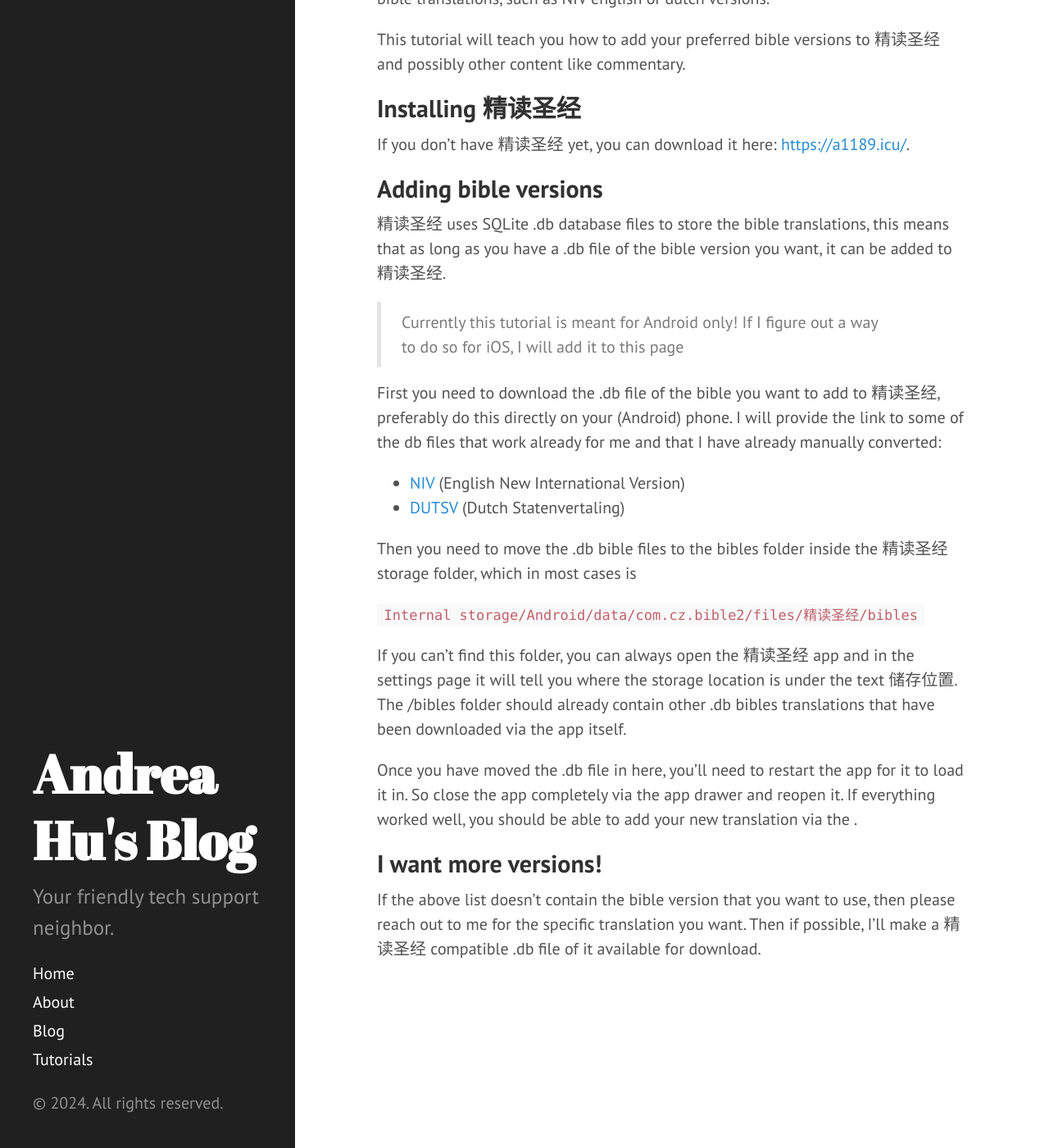
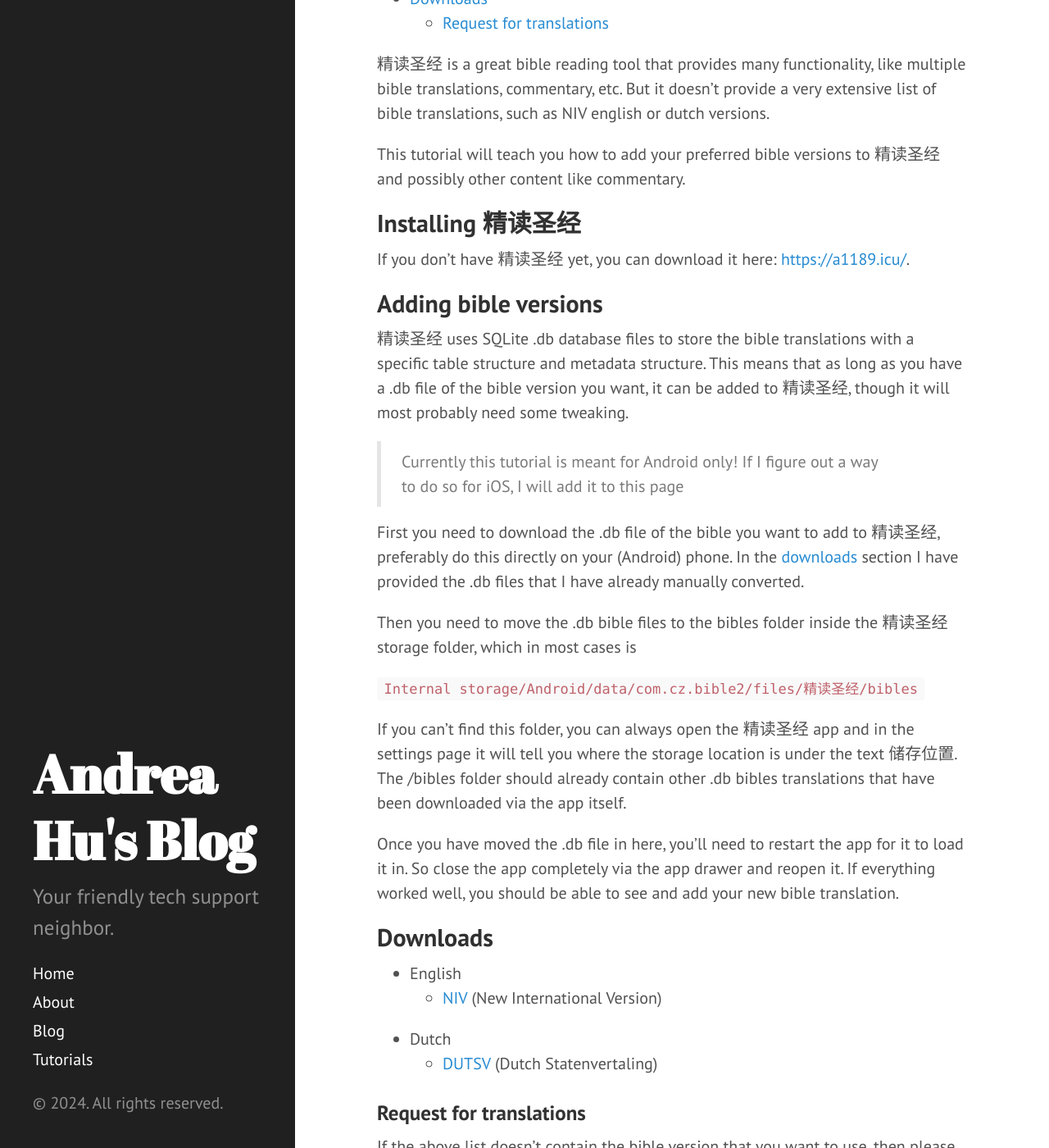
Before and after one commit to AndreaHu3299/AndreaHu3299.github.io, a Jekyll site: the page built from _tutorials/adding-more-bibles-to-精读圣经.md, in a window 1280 px wide and 1400 px high, scrolled down 257 px. Shown: the whole window at 82% size. Built offline with Jekyll 4.4.1, drawn with Linux system fonts in a browser that asks for light colours; some of the changed text lies outside the part shown.

```diff
--- a/_tutorials/adding-more-bibles-to-精读圣经.md
+++ b/_tutorials/adding-more-bibles-to-精读圣经.md
@@ -3,6 +3,12 @@ layout: post
 title: Adding more bibles to 精读圣经
 date: 2024-12-11T00:35:00.000Z
 ---
+
+- [Installing 精读圣经](#installing-精读圣经)
+- [Adding bible versions](#adding-bible-versions)
+- [Downloads](#downloads)
+  - [Request for translations](#request-for-translations)
+
 精读圣经 is a great bible reading tool that provides many functionality, like multiple bible translations, commentary, etc. But it doesn't provide a very extensive list of bible translations, such as NIV english or dutch versions.
 
 This tutorial will teach you how to add your preferred bible versions to 精读圣经 and possibly other content like commentary.
@@ -11,16 +17,13 @@ This tutorial will teach you how to add your preferred bible versions to 精读
 
 If you don't have 精读圣经 yet, you can download it here: <https://a1189.icu/>.
 
-## Adding bible versions[](https://a1189.icu/)
+## Adding bible versions
 
-精读圣经 uses SQLite .db database files to store the bible translations, this means that as long as you have a .db file of the bible version you want, it can be added to 精读圣经.
+精读圣经 uses SQLite .db database files to store the bible translations with a specific table structure and metadata structure. This means that as long as you have a .db file of the bible version you want, it can be added to 精读圣经, though it will most probably need some tweaking.
 
 > Currently this tutorial is meant for Android only! If I figure out a way to do so for iOS, I will add it to this page
 
-First you need to download the .db file of the bible you want to add to 精读圣经, preferably do this directly on your (Android) phone. I will provide the link to some of the db files that work already for me and that I have already manually converted:
-
-* [NIV](https://andreahu3299.github.io/public/NIV11.db) (English New International Version)
-* [DUTSV](https://andreahu3299.github.io/public/dutsv.db) (Dutch Statenvertaling)
+First you need to download the .db file of the bible you want to add to 精读圣经, preferably do this directly on your (Android) phone. In the [downloads](#downloads) section I have provided the .db files that I have already manually converted.
 
 Then you need to move the .db bible files to the bibles folder inside the 精读圣经 storage folder, which in most cases is
 
@@ -28,8 +31,14 @@ Then you need to move the .db bible files to the bibles folder inside the 精读
 
 If you can't find this folder, you can always open the 精读圣经 app and in the settings page it will tell you where the storage location is under the text 储存位置. The /bibles folder should already contain other .db bibles translations that have been downloaded via the app itself.
 
-Once you have moved the .db file in here, you'll need to restart the app for it to load it in. So close the app completely via the app drawer and reopen it. If everything worked well, you should be able to add your new translation via the .
+Once you have moved the .db file in here, you'll need to restart the app for it to load it in. So close the app completely via the app drawer and reopen it. If everything worked well, you should be able to see and add your new bible translation.
 
-## I want more versions!
+## Downloads
+* English
+  * [NIV](https://andreahu3299.github.io/public/NIV11.db) (New International Version)
+* Dutch
+  * [DUTSV](https://andreahu3299.github.io/public/dutsv.db) (Dutch Statenvertaling)
+
+### Request for translations
 
 If the above list doesn't contain the bible version that you want to use, then please reach out to me for the specific translation you want. Then if possible, I'll make a 精读圣经 compatible .db file of it available for download.
--- a/netlify.toml
+++ b/netlify.toml
@@ -1,5 +1,2 @@
 [build.environment]
 RUBY_VERSION = "3.2.2"
-
-[build]
-command = "gem install bundler && bundle install && npm run build"
```
